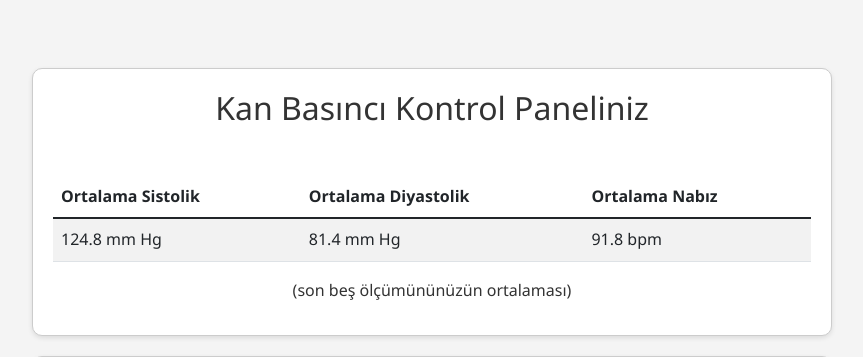
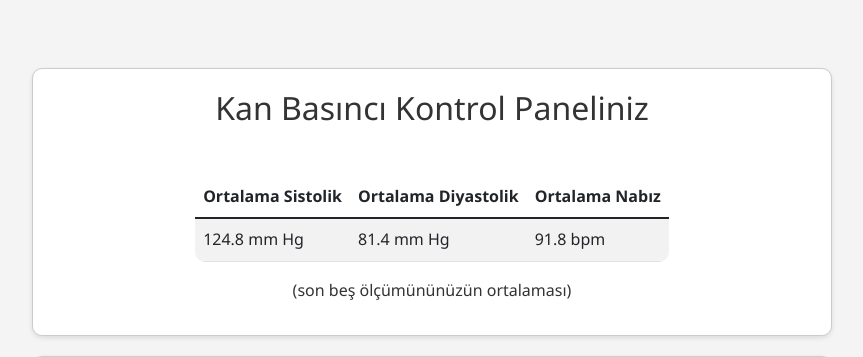
Before and after one commit to Belifon/bp-journal, a Flask app: page /dashboard in a window 1280 px wide. Shown: the part 123-480 px from the top of the page, without its empty margins (208-1071 px from the left). Run offline with Flask 3, Linux system fonts and the light colour scheme; a user stored in the database is signed in; some libraries are stand-ins or nearby versions.

Commit message:
Editted css for dashboard

```diff
--- a/app.py
+++ b/app.py
@@ -176,6 +176,7 @@ def datetimeformat(value, format='%Y-%m-%dT%H:%M:%S'):
         else:
             value = datetime.strptime(value, '%Y-%m-%d %H:%M:%S')
     except ValueError:
+
         # Fallback to original format if the above fails
         value = datetime.strptime(value, '%Y-%m-%d %H:%M:%S')
     return value.strftime(format)
--- a/static/styles.css
+++ b/static/styles.css
@@ -50,12 +50,23 @@ ul, ol {
     border: 1px solid #ccc;
     border-radius: 10px;
     box-shadow: 0 2px 5px rgba(0,0,0,0.1);
-    padding: 20px; /* previously 1em */
-    margin: 20px auto; /* previously margin bottom was 1em no margin specified */
+    padding: 20px;
+    margin: 20px auto;
     max-width: 800px;
     margin-right: auto;
     margin-left: auto;
 }
+
+#average-table {
+    max-width:max-content;
+    margin-left: auto;
+    margin-right: auto;
+    text-align: center;
+    border-collapse: collapse;
+    border-radius: 10px;
+    overflow: hidden;
+}
+
 
 #recordFooter  {
     text-align: center;
--- a/templates/dashboard.html
+++ b/templates/dashboard.html
@@ -5,9 +5,9 @@
 {% endblock %}
 
 {% block main %}
-<div class="section" id="average-table">
+<div class="section" id="average-table-div">
     <h2>{{ data.heading }}</h2>
-    <table class="table table-striped">
+    <table class="table table-striped" id="average-table">
         <thead>
             <tr>
                 <th class="text-start">{{ data.avgSystolic }}</th>
```
Also changed, not shown: bloodpressure.db, 1 other file.
